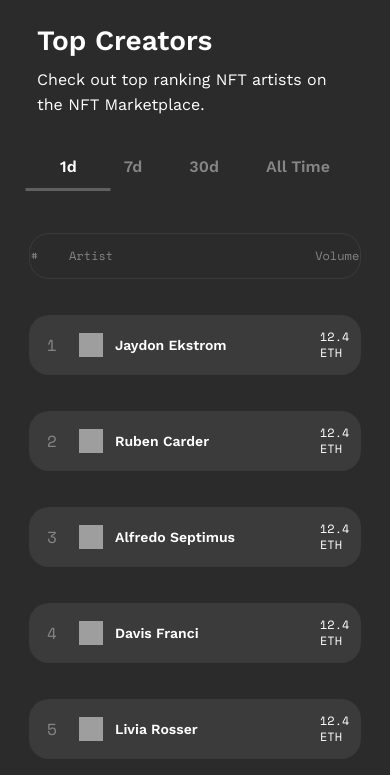
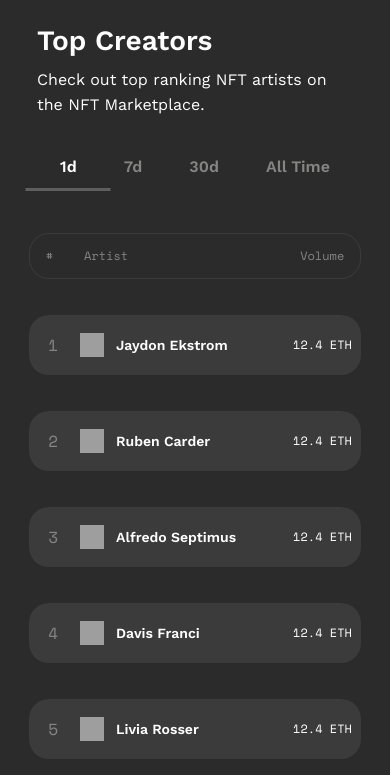
Before and after one commit to NastyaKobtseva/NFT-Marketplace, a plain HTML site: page top-creators.html in a window 390 px wide. Shown: the part 69-844 px from the top of the page. Drawn offline with nearby package versions, Linux system fonts and the light colour scheme; grey boxes are pictures that could not be loaded.

Commit message:
top-creators

```diff
--- a/src-top-creators/sass/components/_top.scss
+++ b/src-top-creators/sass/components/_top.scss
@@ -298,7 +298,7 @@
         width: 85px;
     }
     .change {
-        gap: 202px;
+        gap: 172px;
     }
     .artists__content-volume {
         font-size: 12px;
@@ -308,7 +308,7 @@
     }
     .artists__content-name {
         font-size: 14px;
-        width: 155px;
+        width: 127px;
     }
     .check__title {
         font-size: 28px;
@@ -318,7 +318,6 @@
         gap: 10px;
     }
     .artists__content {
-        gap: 28px;
         gap: 50px;
     }
     .change__person-num  {
```
Also changed, not shown: src-top-creators/css/top-creators.css.
